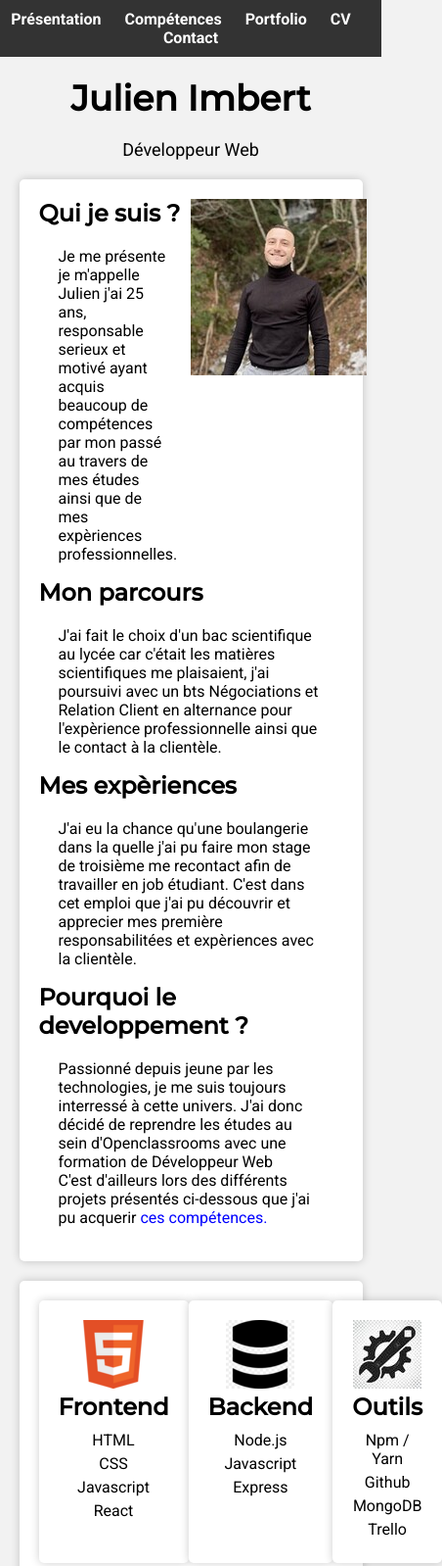
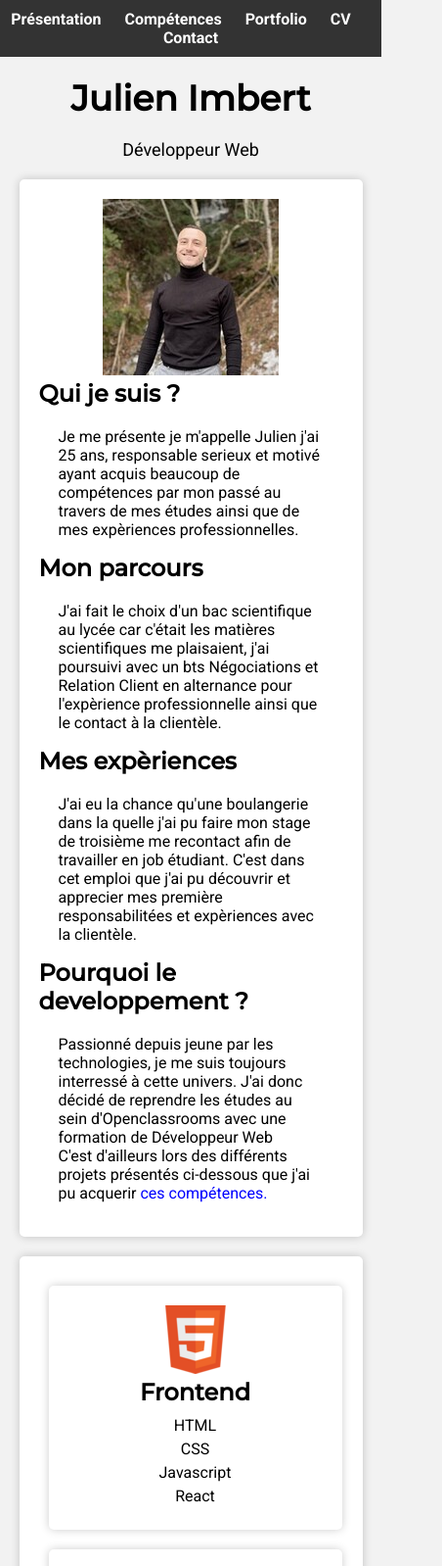
Before and after one commit to DeGyZ/P8, a plain HTML site: page index.html in a window 390 px wide. Shown: the top 1598 px of the page at 98% size, 452 px wide, since content can reach past the window. Drawn offline with Linux system fonts and the light colour scheme.

Commit message:
Responsive

```diff
--- a/css/modale.css
+++ b/css/modale.css
@@ -36,9 +36,13 @@
 }
 
 .modal a {
-    margin-top: 20px !important;
+    margin-top: 20px;
 }
 
 .modal ul {
     list-style: none;
 }
+
+@media screen and (max-width: 992px) {
+
+}
--- a/css/styles.css
+++ b/css/styles.css
@@ -212,3 +212,25 @@ button {
     border-radius: 5px;
     cursor: pointer;
 }
+
+
+
+@media screen and (max-width: 992px) {
+    .quiJeSuis {
+        display: flex;
+        flex-direction: column-reverse;
+        align-items: center;
+    }
+    .texte {
+        width: 100%;
+    }
+    section#competences {
+        flex-direction: column;
+    }
+    .competence {
+        margin: 10px;
+    }
+    img {
+        max-width: 100%;
+    }
+}
```
